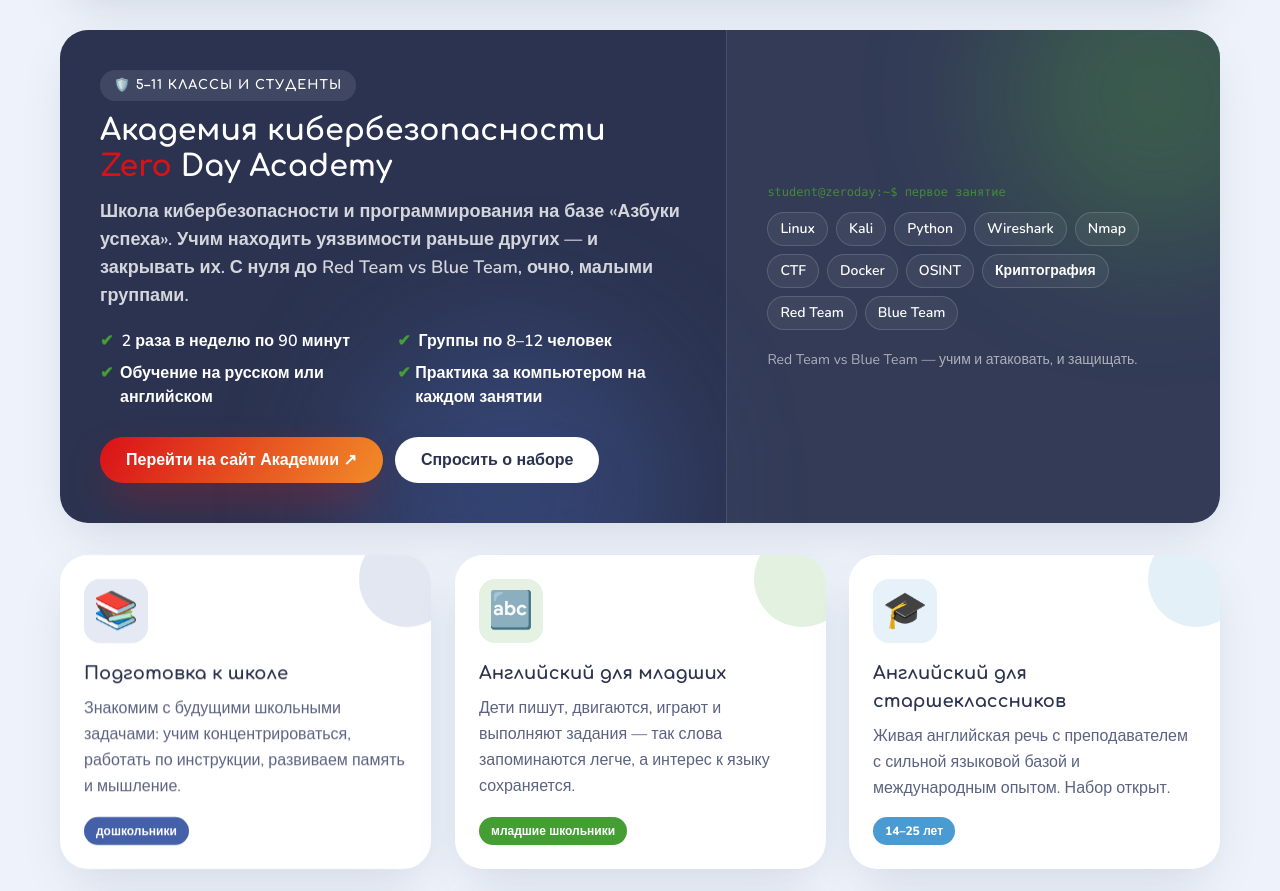
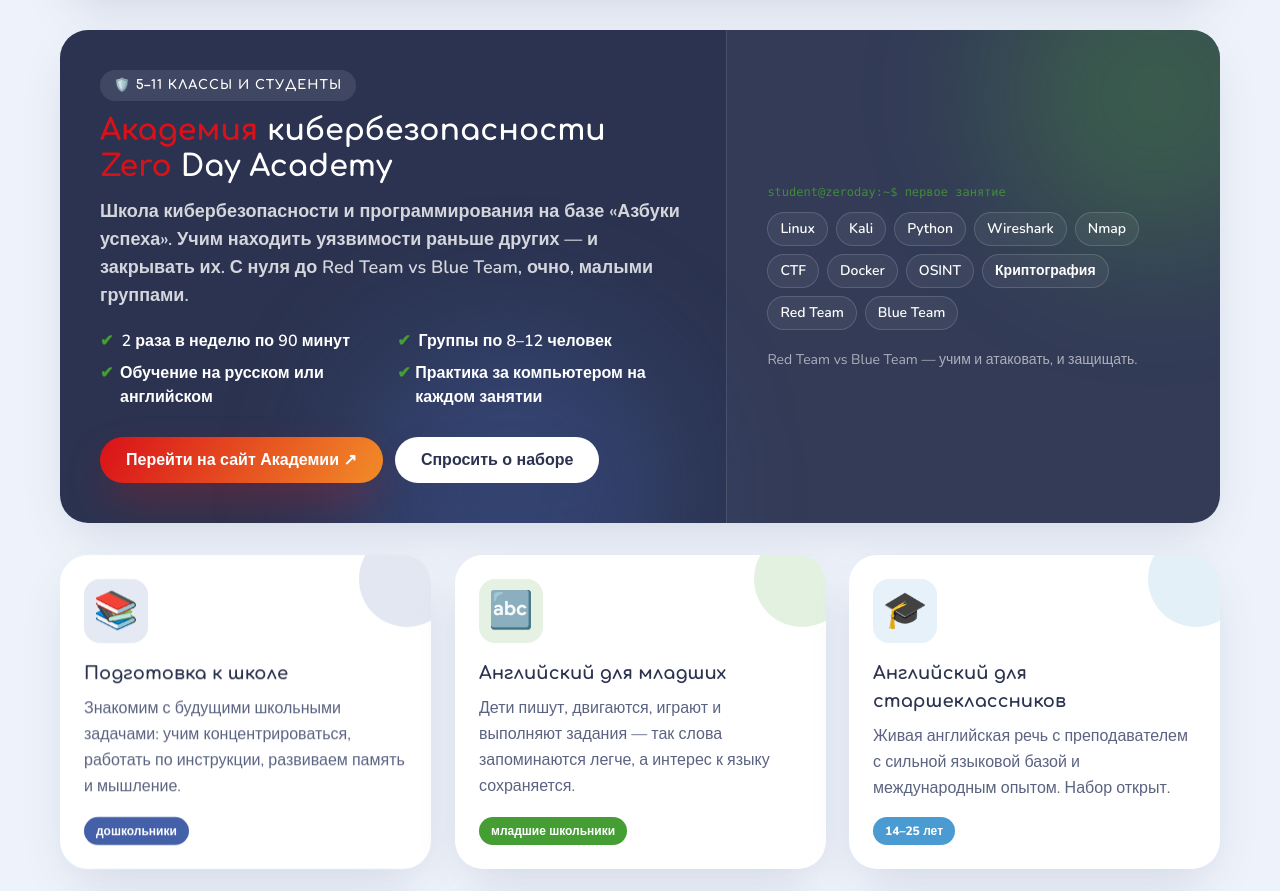
Before and after one commit to ZhilovAstemir/azbuka-uspeha-landing, a Next.js app: page / in a window 1280 px wide. Shown: the part 2953-3844 px from the top of the page. Built offline with nearby package versions, Linux system fonts and the light colour scheme.

Commit message:
Блок академии: слово «Академия» красным

```diff
--- a/src/components/sections/Programs.tsx
+++ b/src/components/sections/Programs.tsx
@@ -57,7 +57,7 @@
             <div className="relative p-8 sm:p-10">
               <span className="eyebrow !bg-white/10 !text-white">🛡️ {academy.audience}</span>
               <h3 className="mt-3 font-display font-bold text-2xl sm:text-3xl">
-                {academy.title}{" "}
+                <span className="text-coral">Академия</span> кибербезопасности{" "}
                 <span className="text-coral">{academy.name.split(" ")[0]}</span>{" "}
                 <span className="text-white">{academy.name.split(" ").slice(1).join(" ")}</span>
               </h3>
```
